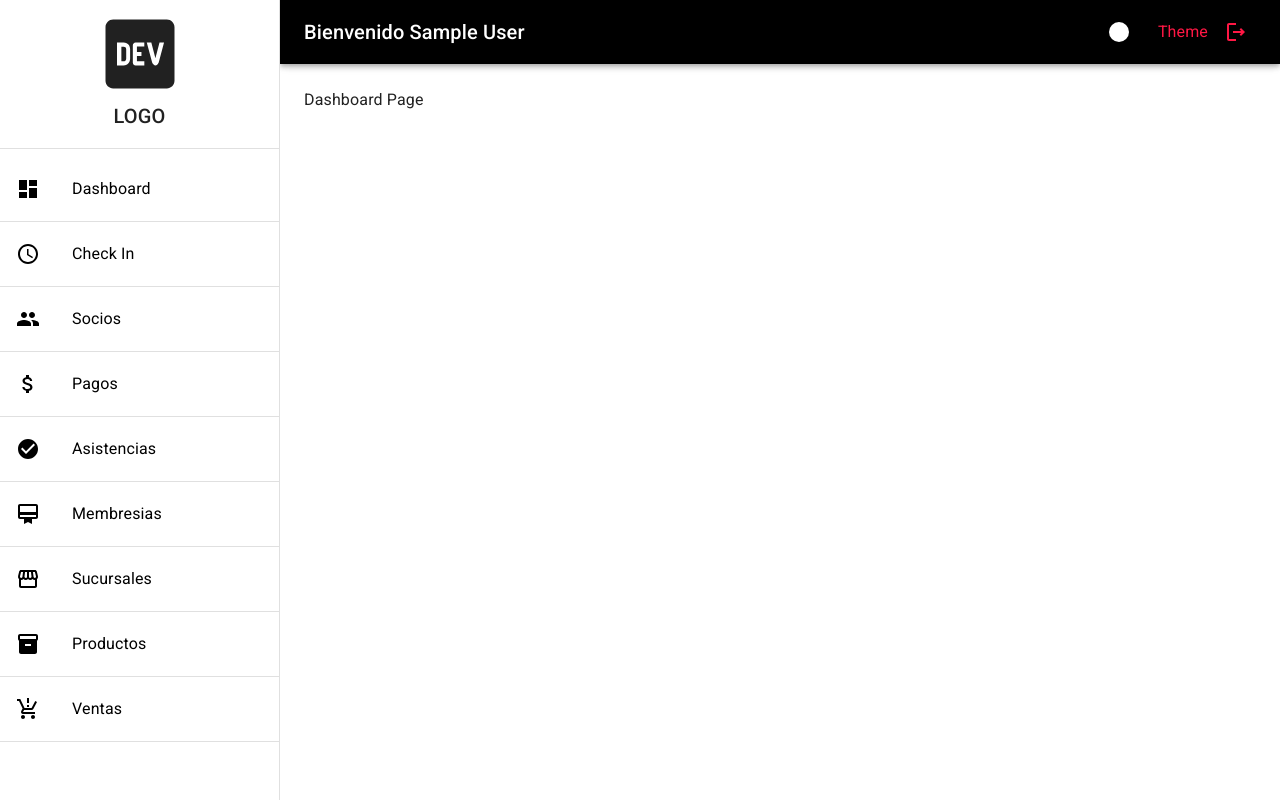
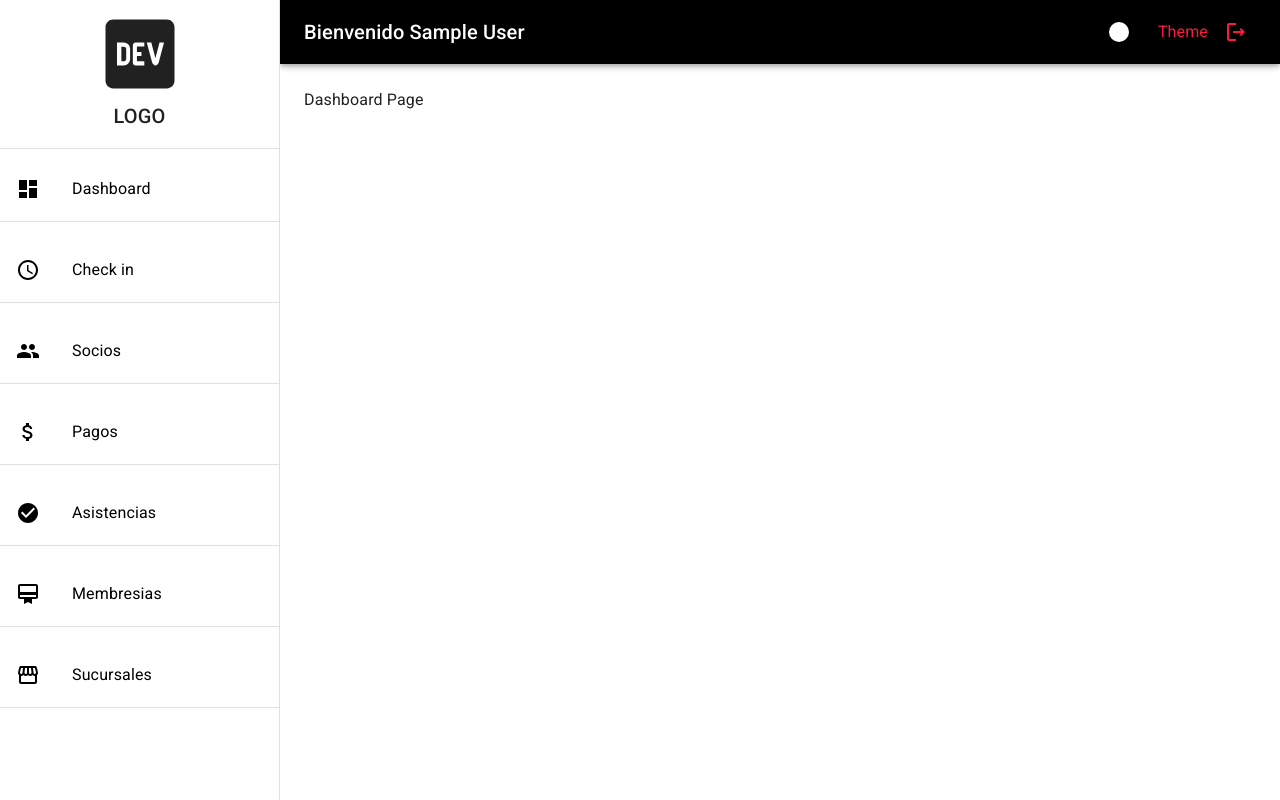
Before and after one commit to th3liquid/gym2, a React (Vite) app: page / in a window 1280 px wide. Built offline with nearby package versions, Linux system fonts and the light colour scheme; no server answers; the database is empty; sample sign-in values are in the browser's storage.

Commit message:
Menus individuales

```diff
--- a/index.html
+++ b/index.html
@@ -10,6 +10,7 @@
       rel="stylesheet"
       href="https://fonts.googleapis.com/css?family=Roboto:300,400,500,700&display=swap"
     />
+    <link rel="stylesheet" href="./src/styles.css">
 
     <link
       rel="stylesheet"
--- a/package.json
+++ b/package.json
@@ -15,6 +15,7 @@
     "@reduxjs/toolkit": "^1.8.1",
     "firebase": "^9.8.1",
     "react": "^18.0.0",
+    "react-chartjs-2": "^5.2.0",
     "react-dom": "^18.0.0",
     "react-redux": "^8.0.1",
     "react-router-dom": "6",
--- a/src/journal/components/SideBar.jsx
+++ b/src/journal/components/SideBar.jsx
@@ -1,119 +1,328 @@
-import { Box, Divider, Drawer, Grid, List, ListItem, ListItemButton, ListItemIcon, ListItemText, Toolbar, Typography } from '@mui/material'
-import { TurnedInNot } from '@mui/icons-material';
-import { useSelector } from 'react-redux';
-import { SideBarItem } from './';
-import { MenuSideBar } from './MenuSideBar';
-import InboxIcon from '@mui/icons-material/Inbox';
-import AccessTimeIcon from '@mui/icons-material/AccessTime';
-import GroupIcon from '@mui/icons-material/Group';
-import AttachMoneyIcon from '@mui/icons-material/AttachMoney';
-import CheckCircleIcon from '@mui/icons-material/CheckCircle';
-import CardMembershipIcon from '@mui/icons-material/CardMembership';
-import StorefrontIcon from '@mui/icons-material/Storefront';
-import InventoryIcon from '@mui/icons-material/Inventory';
-import ProductionQuantityLimitsIcon from '@mui/icons-material/ProductionQuantityLimits';
-import DashboardIcon from '@mui/icons-material/Dashboard';
-import LogoDevIcon from '@mui/icons-material/LogoDev';
+import {
+  Box,
+  Card,
+  Divider,
+  Drawer,
+  Grid,
+  List,
+  ListItem,
+  ListItemButton,
+  ListItemIcon,
+  ListItemText,
+  Toolbar,
+  Typography,
+} from "@mui/material";
+import { TurnedInNot } from "@mui/icons-material";
+import { useSelector } from "react-redux";
+import { SideBarItem } from "./";
+import { MenuSideBar } from "./MenuSideBar";
+import InboxIcon from "@mui/icons-material/Inbox";
+import AccessTimeIcon from "@mui/icons-material/AccessTime";
+import GroupIcon from "@mui/icons-material/Group";
+import AttachMoneyIcon from "@mui/icons-material/AttachMoney";
+import CheckCircleIcon from "@mui/icons-material/CheckCircle";
+import CardMembershipIcon from "@mui/icons-material/CardMembership";
+import StorefrontIcon from "@mui/icons-material/Storefront";
+import InventoryIcon from "@mui/icons-material/Inventory";
+import ProductionQuantityLimitsIcon from "@mui/icons-material/ProductionQuantityLimits";
+import DashboardIcon from "@mui/icons-material/Dashboard";
+import LogoDevIcon from "@mui/icons-material/LogoDev";
+import { NavLink } from "react-router-dom";
 
 export const SideBar = ({ drawerWidth = 240 }) => {
-
-    const { displayName } = useSelector( state => state.auth );
+  const { displayName } = useSelector((state) => state.auth);
   // const { notes } = useSelector( state => state.journal );
 
   const menu = [
     {
       id: 9,
-            title: 'Dashboard',
-            icon: <DashboardIcon color='primary' />,
-            path: "/"
+      title: "Dashboard",
+      icon: <DashboardIcon color="primary" />,
+      path: "/",
     },
     {
       id: 1,
-            title: 'Check In',
-            icon: <AccessTimeIcon color='primary' />,
-            path: "/checkin"
+      title: "Check In",
+      icon: <AccessTimeIcon color="primary" />,
+      path: "/checkin",
     },
 
     {
       id: 2,
-            title: 'Socios',
-            icon: <GroupIcon color='primary' />,
-            path: "/socios"
+      title: "Socios",
+      icon: <GroupIcon color="primary" />,
+      path: "/socios",
     },
     {
       id: 3,
-            title: 'Pagos',
-            icon: <AttachMoneyIcon color='primary' />,
+      title: "Pagos",
+      icon: <AttachMoneyIcon color="primary" />,
     },
     {
       id: 4,
-            title: 'Asistencias',
-            icon: <CheckCircleIcon color='primary' />,
+      title: "Asistencias",
+      icon: <CheckCircleIcon color="primary" />,
     },
     {
       id: 5,
-            title: 'Membresias',
-            icon: <CardMembershipIcon color='primary' />,
+      title: "Membresias",
+      icon: <CardMembershipIcon color="primary" />,
     },
     {
       id: 6,
-            title: 'Sucursales',
-            icon: <StorefrontIcon color='primary' />,
+      title: "Sucursales",
+      icon: <StorefrontIcon color="primary" />,
     },
     {
       id: 7,
-            title: 'Productos',
-            icon: <InventoryIcon color='primary' />,
+      title: "Productos",
+      icon: <InventoryIcon color="primary" />,
     },
     {
       id: 8,
-            title: 'Ventas',
-            icon: <ProductionQuantityLimitsIcon color='primary' />,
+      title: "Ventas",
+      icon: <ProductionQuantityLimitsIcon color="primary" />,
     },
-
-    ]
+  ];
 
   return (
+
+
+
+
     <Box
-            component='nav'
-            sx={{ width: { sm: drawerWidth }, flexShrink: { sm: 0 } }}
+      component="nav"
+      sx={{  width: { sm: drawerWidth }, flexShrink: { sm: 0 } }}
     >
       <Drawer
-                variant='permanent' // temporary
+        variant="permanent" // temporary
         open
         sx={{
-                    display: { xs: 'block' },
-                    '& .MuiDrawer-paper': { boxSizing: 'border-box', width: drawerWidth }
+            display: { xs: "block" },
+            "& .MuiDrawer-paper": { boxSizing: "border-box", width: drawerWidth },
         }}
         >
-                <Toolbar>
+
+        <Toolbar >
           <Grid container>
-                        <Grid sx={{display: 'flex', justifyContent: 'center'}} item xs={12}>
-                            <LogoDevIcon sx={{fontSize: '100px', pt: 1}} />
-
+            <Grid
+              sx={{ display: "flex", justifyContent: "center" }}
+              item
+              xs={12}
+            >
+              <LogoDevIcon sx={{ fontSize: "100px", pt: 1 }} />
             </Grid>
-                        <Grid sx={{display: 'flex', justifyContent: 'center'}} item xs={12}>
-
-                        <Typography sx={{pb: 2,}} variant='h6' >
+            <Grid
+              sx={{ display: "flex", justifyContent: "center" }}
+              item
+              xs={12}
+            >
+              <Typography sx={{ pb: 2 }} variant="h6">
                 LOGO
               </Typography>
             </Grid>
           </Grid>
-
         </Toolbar>
         <Divider />
 
+        {/* MENU */}
+
+
+
+        <List >
+          <nav aria-label="main mailbox folders">
+            <NavLink style={{ textDecoration: "none" }} to="/dashboard">
               <List>
-                    {
-                        menu.map( menuItem => (
-                            <MenuSideBar key={menuItem.id}  title={menuItem.title} icon={menuItem.icon} />
-                            // <SideBarItem key={ note.id } { ...note } />
-                        ))
-                    }
+                <ListItem disablePadding>
+                  <ListItemButton>
+                    <ListItemIcon>
+                      <DashboardIcon color="primary" />
+                    </ListItemIcon>
+                    <ListItemText
+                      underline="none"
+                      sx={{ textDecoration: "none", color: "black" }}
+                      primary="Dashboard"
+                    />
+                  </ListItemButton>
+                </ListItem>
+              </List>
+            </NavLink>
+          </nav>
+          <Divider />
         </List>
 
+        <List>
+          <nav aria-label="main mailbox folders">
+            <NavLink style={{ textDecoration: "none" }} to="/checkin">
+              <List>
+                <ListItem disablePadding>
+                  <ListItemButton>
+                    <ListItemIcon>
+                      <AccessTimeIcon color="primary" />
+                    </ListItemIcon>
+                    <ListItemText
+                      underline="none"
+                      sx={{ textDecoration: "none", color: "black" }}
+                      primary="Check in"
+                    />
+                  </ListItemButton>
+                </ListItem>
+              </List>
+            </NavLink>
+          </nav>
+          <Divider />
+        </List>
+        <List>
+          <nav aria-label="main mailbox folders">
+            <NavLink style={{ textDecoration: "none" }} to="/socios">
+              <List>
+                <ListItem disablePadding>
+                  <ListItemButton>
+                    <ListItemIcon>
+                    <GroupIcon color="primary" />
+                    </ListItemIcon>
+                    <ListItemText
+                      underline="none"
+                      sx={{ textDecoration: "none", color: "black" }}
+                      primary="Socios"
+                    />
+                  </ListItemButton>
+                </ListItem>
+              </List>
+            </NavLink>
+          </nav>
+          <Divider />
+        </List>
+        <List>
+          <nav aria-label="main mailbox folders">
+            <NavLink style={{ textDecoration: "none" }} to="/pagos">
+              <List>
+                <ListItem disablePadding>
+                  <ListItemButton>
+                    <ListItemIcon>
+                    <AttachMoneyIcon color="primary" />
+                    </ListItemIcon>
+                    <ListItemText
+                      underline="none"
+                      sx={{ textDecoration: "none", color: "black" }}
+                      primary="Pagos"
+                    />
+                  </ListItemButton>
+                </ListItem>
+              </List>
+            </NavLink>
+          </nav>
+          <Divider />
+        </List>
+        <List>
+          <nav aria-label="main mailbox folders">
+            <NavLink style={{ textDecoration: "none" }} to="/asistencias">
+              <List>
+                <ListItem disablePadding>
+                  <ListItemButton>
+                    <ListItemIcon>
+                    <CheckCircleIcon color="primary" />
+                    </ListItemIcon>
+                    <ListItemText
+                      underline="none"
+                      sx={{ textDecoration: "none", color: "black" }}
+                      primary="Asistencias"
+                    />
+                  </ListItemButton>
+                </ListItem>
+              </List>
+            </NavLink>
+          </nav>
+          <Divider />
+        </List>
+        <List>
+          <nav aria-label="main mailbox folders">
+            <NavLink style={{ textDecoration: "none" }} to="/membresias">
+              <List>
+                <ListItem disablePadding>
+                  <ListItemButton>
+                    <ListItemIcon>
+                    <CardMembershipIcon color="primary" />
+                    </ListItemIcon>
+                    <ListItemText
+                      underline="none"
+                      sx={{ textDecoration: "none", color: "black" }}
+                      primary="Membresias"
+                    />
+                  </ListItemButton>
+                </ListItem>
+              </List>
+            </NavLink>
+          </nav>
+          <Divider />
+        </List>
+        <List>
+          <nav aria-label="main mailbox folders">
+            <NavLink style={{ textDecoration: "none" }} to="/sucursales">
+              <List>
+                <ListItem disablePadding>
+                  <ListItemButton>
+                    <ListItemIcon>
+                    <StorefrontIcon color="primary" />
+                    </ListItemIcon>
+                    <ListItemText
+                      underline="none"
+                      sx={{ textDecoration: "none", color: "black" }}
+                      primary="Sucursales"
+                    />
+                  </ListItemButton>
+                </ListItem>
+              </List>
+            </NavLink>
+          </nav>
+          <Divider />
+        </List>
+        {/* <List>
+          <nav aria-label="main mailbox folders">
+            <NavLink style={{ textDecoration: "none" }} to="/productos">
+              <List>
+                <ListItem disablePadding>
+                  <ListItemButton>
+                    <ListItemIcon>
+                    <InventoryIcon color="primary" />
+                    </ListItemIcon>
+                    <ListItemText
+                      underline="none"
+                      sx={{ textDecoration: "none", color: "black" }}
+                      primary="Productos"
+                    />
+                  </ListItemButton>
+                </ListItem>
+              </List>
+            </NavLink>
+          </nav>
+          <Divider />
+        </List> */}
+        {/* <List>
+          <nav aria-label="main mailbox folders">
+            <NavLink style={{ textDecoration: "none" }} to="/ventas">
+              <List>
+                <ListItem disablePadding>
+                  <ListItemButton>
+                    <ListItemIcon>
+                    <ProductionQuantityLimitsIcon color="primary" />                    </ListItemIcon>
+                    <ListItemText
+                      underline="none"
+                      sx={{ textDecoration: "none", color: "black" }}
+                      primary="Ventas"
+                    />
+                  </ListItemButton>
+                </ListItem>
+              </List>
+            </NavLink>
+          </nav>
+          <Divider />
+        </List> */}
+
+
+
       </Drawer>
+    </Box>
 
-        </Box>
-    )
-}
+  );
+};
--- a/src/journal/layout/JournalLayout.jsx
+++ b/src/journal/layout/JournalLayout.jsx
@@ -7,11 +7,11 @@ const drawerWidth = 280;
 
 export const JournalLayout = ({ children }) => {
   return (
-    <Box sx={{ display: 'flex' }} className='animate__animated animate__fadeIn animate__faster'>
+    <Box sx={{  display: 'flex' }} className='animate__animated animate__fadeIn animate__faster'>
 
         <NavBar drawerWidth={ drawerWidth } />
 
-        <SideBar drawerWidth={ drawerWidth } />
+        <SideBar  drawerWidth={ drawerWidth } />
 
         <Box
             component='main'
--- a/src/styles.css
+++ b/src/styles.css
@@ -1,4 +1,3 @@
-
 
 .box-shadow {
     box-shadow: 0px 5px 5px rgba(0, 0, 0, 0.2);
```
Also changed, not shown: src/journal/components/GraficasJS.jsx (added, +12 -0 lines), 1 other file (tests, documents, lock files or other folders). Lines whose indentation alone changed are shown as unchanged.
